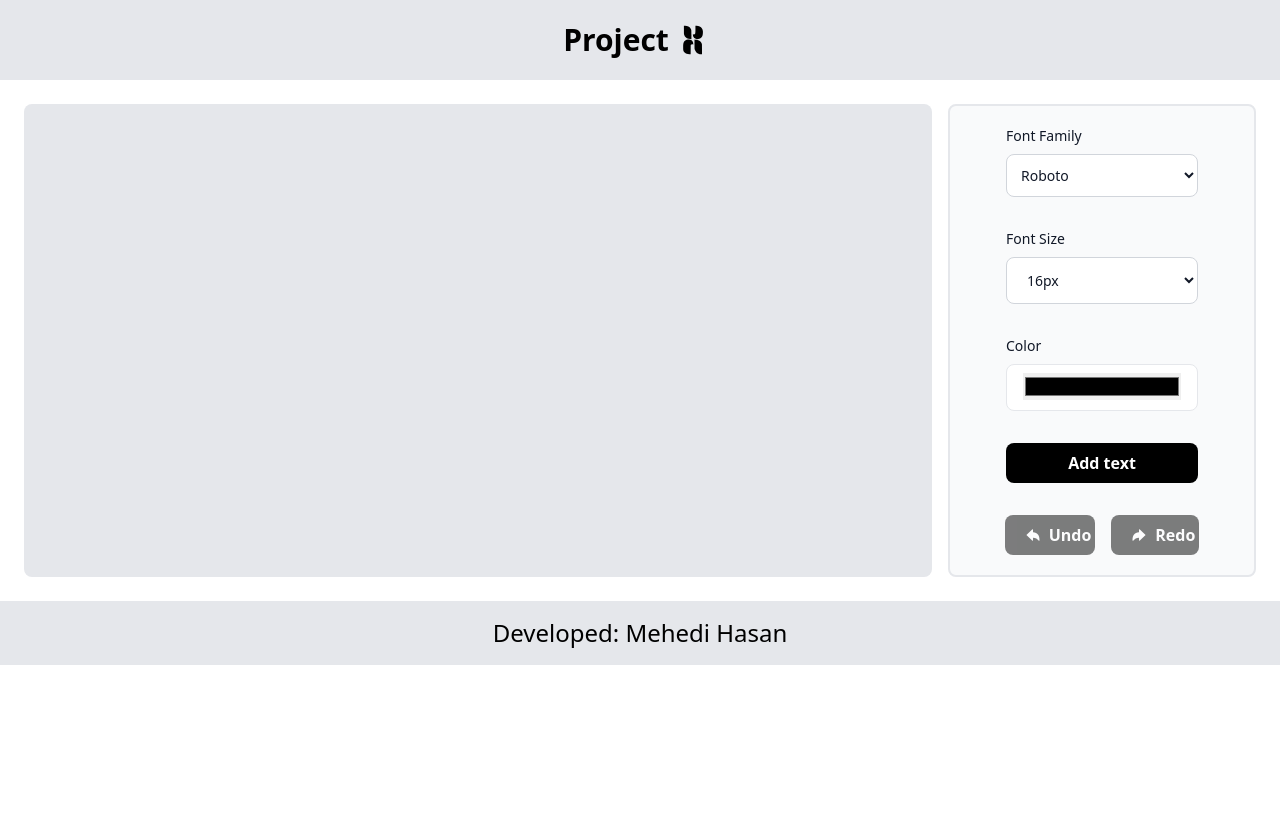
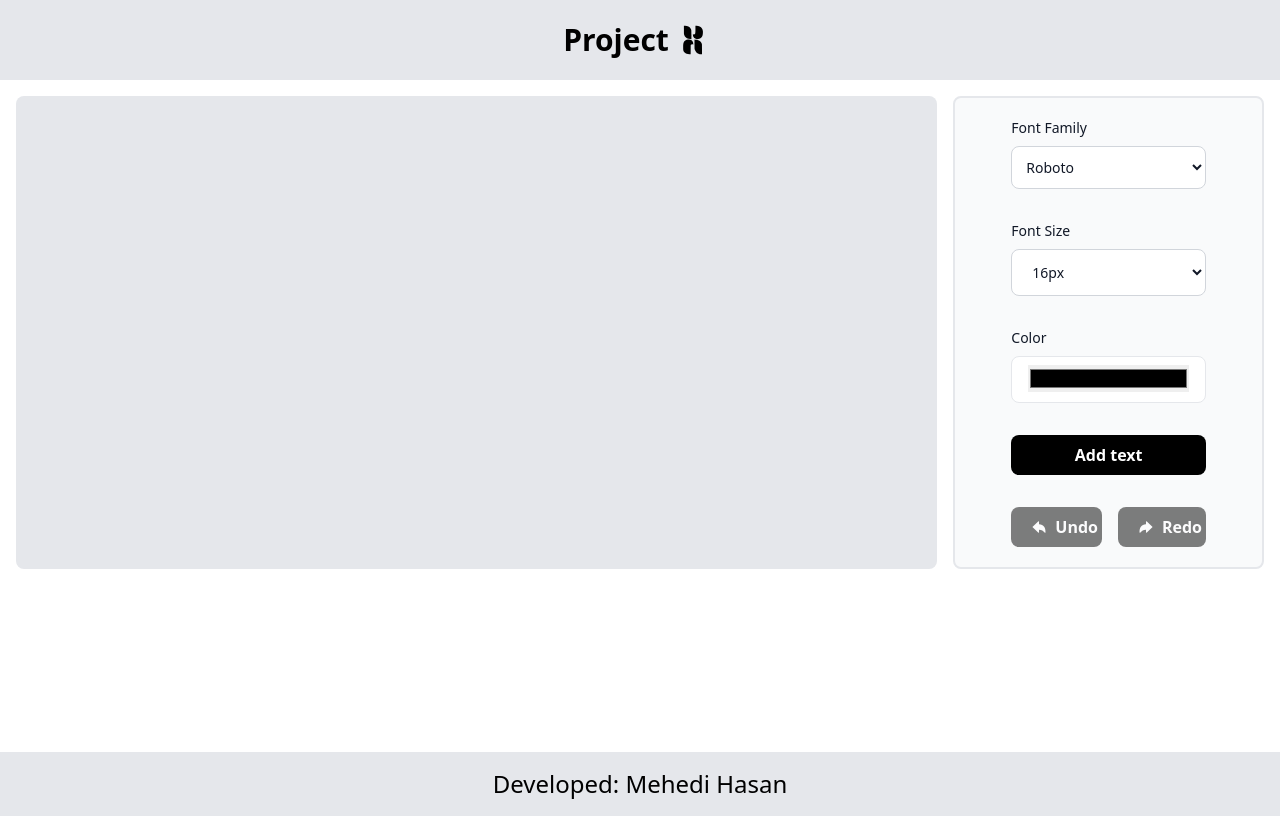
Before and after one commit to mehedi-codes/projectx, a React (Vite) app: page / in a window 1280 px wide. Built offline with nearby package versions, Linux system fonts and the light colour scheme.

Commit message:
Update Container.jsx

```diff
--- a/src/components/Container.jsx
+++ b/src/components/Container.jsx
@@ -59,7 +59,7 @@ const Container = () => {
   };
 
   return (
-    <section className="min-h-[calc(100dvh-911px)] m-4 md:m-6">
+    <section className="min-h-[calc(100dvh-160px)] m-4">
       <div className="flex flex-col lg:flex-row gap-4">
         <Canvas textElements={textElements} onTextClick={handleTextClick} />
         <div className="bg-gray-50 border-2 border-gray-200 lg:w-1/4 flex flex-col items-center p-5 justify-between rounded-lg gap-8">
```
